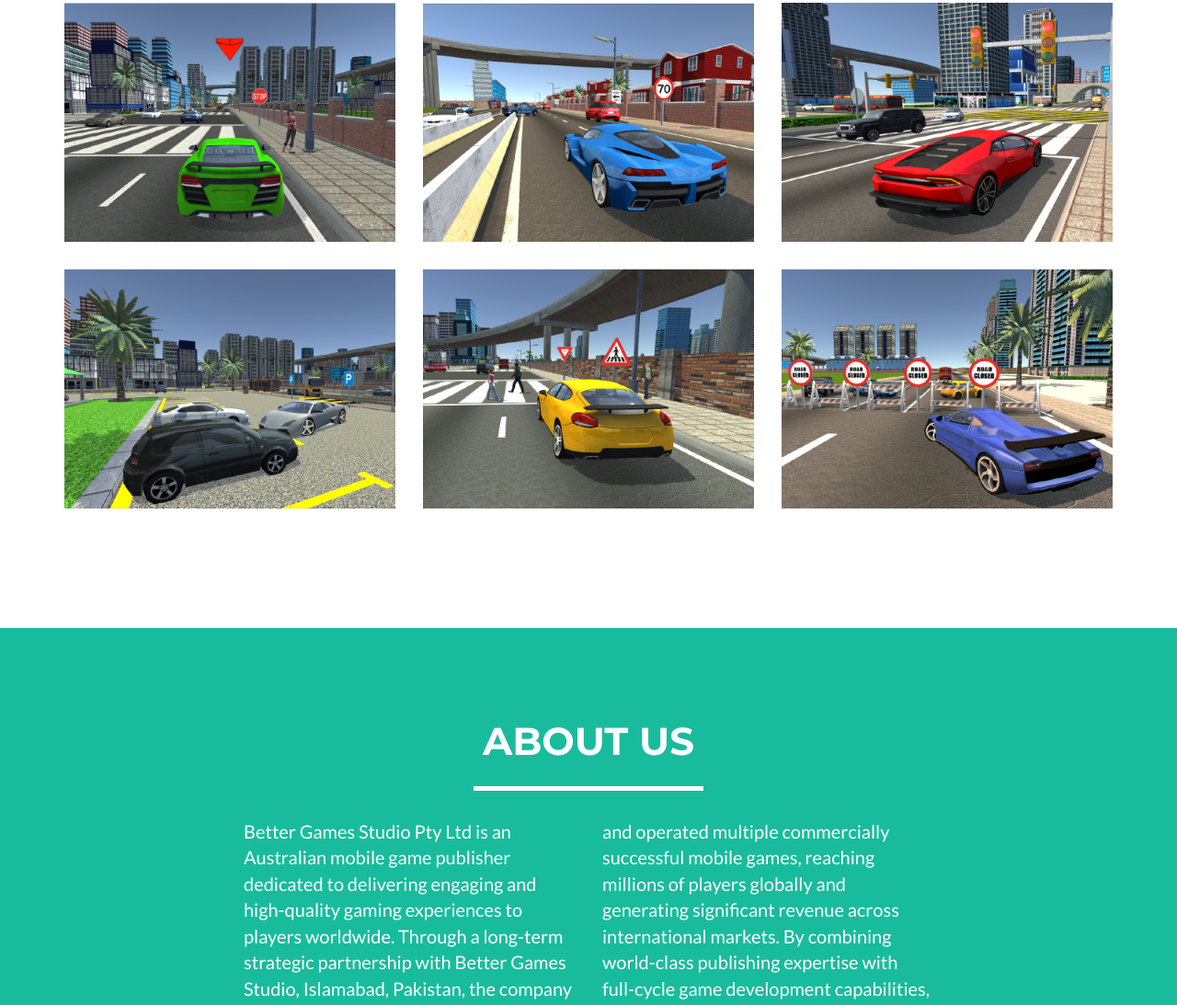
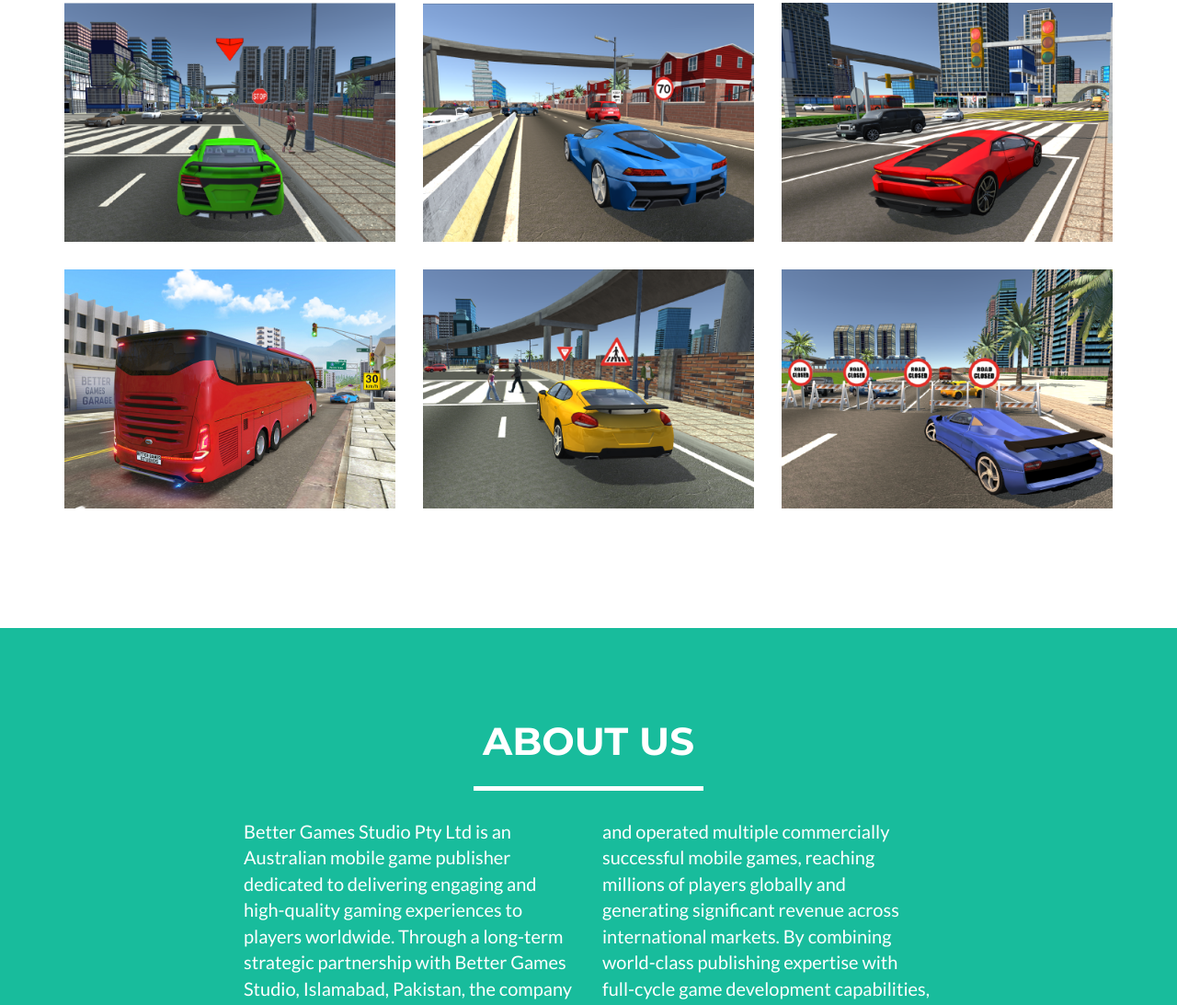
Before and after one commit to BugBugy/bugbugy, a website: page index.html in a window 1280 px wide. Shown: the part 976-2069 px from the top of the page at 92% size. Drawn offline with nearby package versions, Linux system fonts and the light colour scheme.

Commit message:
Update index.html

```diff
--- a/index.html
+++ b/index.html
@@ -132,7 +132,7 @@
                                 <i class="fa fa-search-plus fa-3x"></i>
                             </div>
                         </div>
-                        <img src="img/portfolio/game.png" class="img-responsive" alt="Game controller">
+                        <img src="img/portfolio/bus.png" class="img-responsive" alt="Game controller">
                     </a>
                 </div>
                 <div class="col-sm-4 portfolio-item">
```
